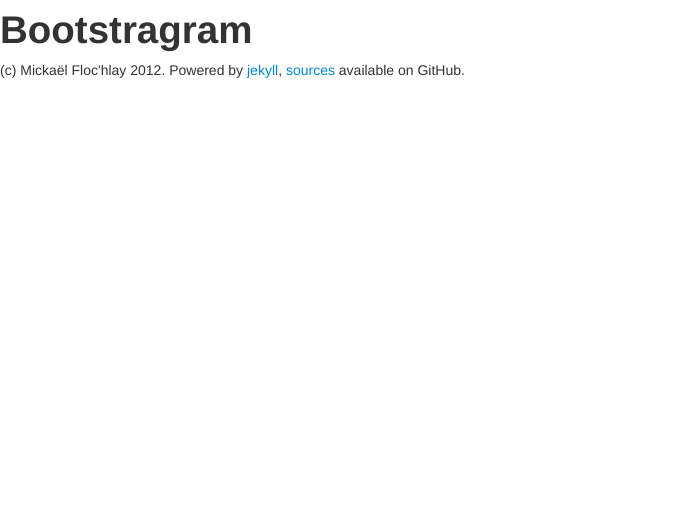
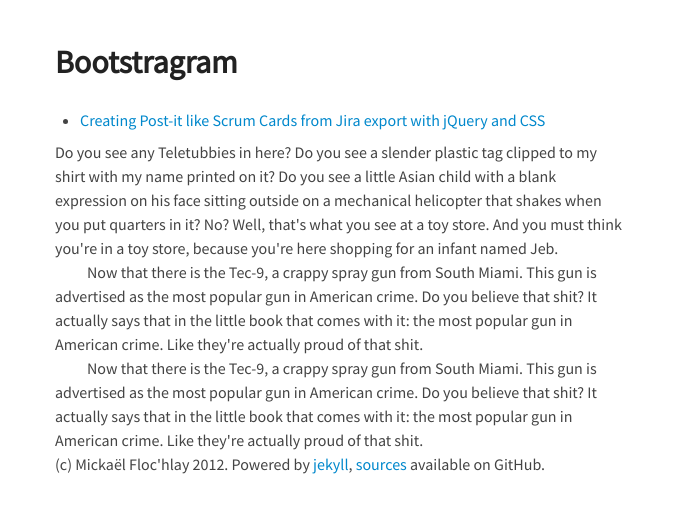
Before and after one commit to ntnmrndn/bootstragram-blog, a Jekyll site: the page built from index.html, in a window 1280 px wide. Shown: the top 513 px of the page, without its empty margins (0-684 px from the left). Built offline with Jekyll 4.4.1, drawn with Linux system fonts in a browser that asks for light colours; nearby versions of some CDN libraries.

Commit message:
Improved design and first post

```diff
--- a/_config.yml
+++ b/_config.yml
@@ -0,0 +1 @@
+permalink:  /:title
--- a/_layouts/index.html
+++ b/_layouts/index.html
@@ -14,6 +14,8 @@
 
         <link rel="stylesheet" href="/css/vendor/bootstrap-2.2.2-min.css">
         <link rel="stylesheet" href="/css/vendor/bootstrap-2.2.2-responsive.min.css">
+        <link rel="stylesheet" href="/css/bootstragram.css">
+        <link href='http://fonts.googleapis.com/css?family=Source+Sans+Pro:400,600italic' rel='stylesheet' type='text/css'>
         <script src="/js/vendor/modernizr-2.6.2.min.js"></script>
     </head>
     <body>
@@ -21,7 +23,13 @@
             <p class="chromeframe">You are using an <strong>outdated</strong> browser. Please <a href="http://browsehappy.com/">upgrade your browser</a> or <a href="http://www.google.com/chromeframe/?redirect=true">activate Google Chrome Frame</a> to improve your experience.</p>
         <![endif]-->
 
-        {{ content }}
+        <div class="container">
+          <div class="row">
+            <div class="span6">
+              {{ content }}
+            </div>
+          </div>
+        </div>
 
         <script src="//ajax.googleapis.com/ajax/libs/jquery/1.8.3/jquery.min.js"></script>
         <script>window.jQuery || document.write('<script src="/js/vendor/jquery-1.8.3.min.js"><\/script>')</script>
--- /dev/null
+++ b/_posts/2013-01-04-making-scrum-cards-from-jira-with-jquery-and-css.md
@@ -0,0 +1,38 @@
+---
+layout: default
+title: Creating Post-it like Scrum Cards from Jira export with jQuery and CSS
+---
+
+# Making Scrum Cards from Jira with jQuery and CSS
+
+<p class="lead">
+  Sometimes you run out of Post-Its. Shit happens. Let's keep the task board busy anyway...
+</p>
+
+It happened to me in real-life. We just agreed on our Sprint backlog and are willing to display it proudly on our walls but... there's no Post-Its left. What are your options then?
+
+- you can just run to the local store... Sure but come on. This chair is comfortable.
+- you can find a plugin for your bug-tracker (let's just assume you're using Jira too, ok?) like [this one](https://marketplace.atlassian.com/plugins/com.spartez.scrumprint.scrumplugin) but what if you're using the "OnDemand" version?
+
+Well, then Jira's export functions and some basic jQuery and CSS can help.
+
+## Jira export
+
+In the "Issues" tab, select your filter, and then "Views" and "Excel (Current Fields)". Wait what?! We're going to use Excel?! Hell no. Keep calm and carry on. This kind of export is just a HTML file. Weird but kind of convenient. Rename this file with a <code>.html</code> extension, open it in a browser and a text editor: the magic is about to open.
+
+## The Magic of jQuery and CSS
+
+Head to [this GitHub repo](https://github.com/dirtyhenry/jira-to-agile-cards), copy the two files included in the same directory where you have your .html file and add the following 2 lines at the end of your Jira export:
+
+<code class="javascript">
+    <script src="//ajax.googleapis.com/ajax/libs/jquery/1.8.3/jquery.min.js"></script>
+    <script src="jira.js"></script>
+</code>
+
+And refresh your HTML page. Tada!
+
+## Troubleshooting
+
+If the "tada" moment is more of a "nothing happened" moment, check out your JavaScript console: it's most likely a jQuery download failure. In which case, download jQuery and change the above script to include a local version of jQuery.
+
+If it's still not working, try to get some context and yell at me [here](https://github.com/dirtyhenry/jira-to-agile-cards/issues).
--- /dev/null
+++ b/css/bootstragram.css
@@ -0,0 +1,32 @@
+/***
+    With help from http://kaikkonendesign.fi/typography/
+ */
+body {
+  line-height: 1.5em;
+  color: #444;
+  font-family: 'Source Sans Pro', sans-serif;
+  font-size: 1em;
+  margin-top: 1em;
+}
+h1,
+h2,
+h3,
+h4,
+h5 {
+  line-height: 1.1em;
+  color: #222;
+  padding: 0.6em 0;
+}
+h1 {
+  font-size: 2em;
+}
+h2 {
+  font-size: 1.2em;
+}
+p {
+  margin-bottom: 0;
+}
+p + p {
+  text-indent: 2em;
+  margin-top: 0;
+}
--- a/index.html
+++ b/index.html
@@ -11,6 +11,22 @@
     {% endfor %}
   </ul>
 </nav>
+
+<!-- start slipsum code -->
+
+<p>Do you see any Teletubbies in here? Do you see a slender plastic tag clipped to my shirt with my name printed on it? Do you see a little Asian child with a blank expression on his face sitting outside on a mechanical helicopter that shakes when you put quarters in it? No? Well, that's what you see at a toy store. And you must think you're in a toy store, because you're here shopping for an infant named Jeb. </p>
+
+<p>Now that there is the Tec-9, a crappy spray gun from South Miami. This gun is advertised as the most popular gun in American crime. Do you believe that shit? It actually says that in the little book that comes with it: the most popular gun in American crime. Like they're actually proud of that shit.  </p>
+
+<p>Now that there is the Tec-9, a crappy spray gun from South Miami. This gun is advertised as the most popular gun in American crime. Do you believe that shit? It actually says that in the little book that comes with it: the most popular gun in American crime. Like they're actually proud of that shit.  </p>
+
+<!-- please do not remove this line -->
+
+<div style="display:none;">
+<a href="http://slipsum.com">lorem ipsum</a></div>
+
+<!-- end slipsum code -->
+
 <footer>
   (c) Mickaël Floc'hlay 2012. Powered by <a href="http://jekyllrb.com/">jekyll</a>, <a href="https://github.com/dirtyhenry/bootstragram">sources</a> available on GitHub.
 </footer>
```
Also changed, not shown: _layouts/default.html (+45 -6 lines), less/boostragram.less (added, +34 -0 lines), js/vendor/highlight.js (added), 1 other file.
